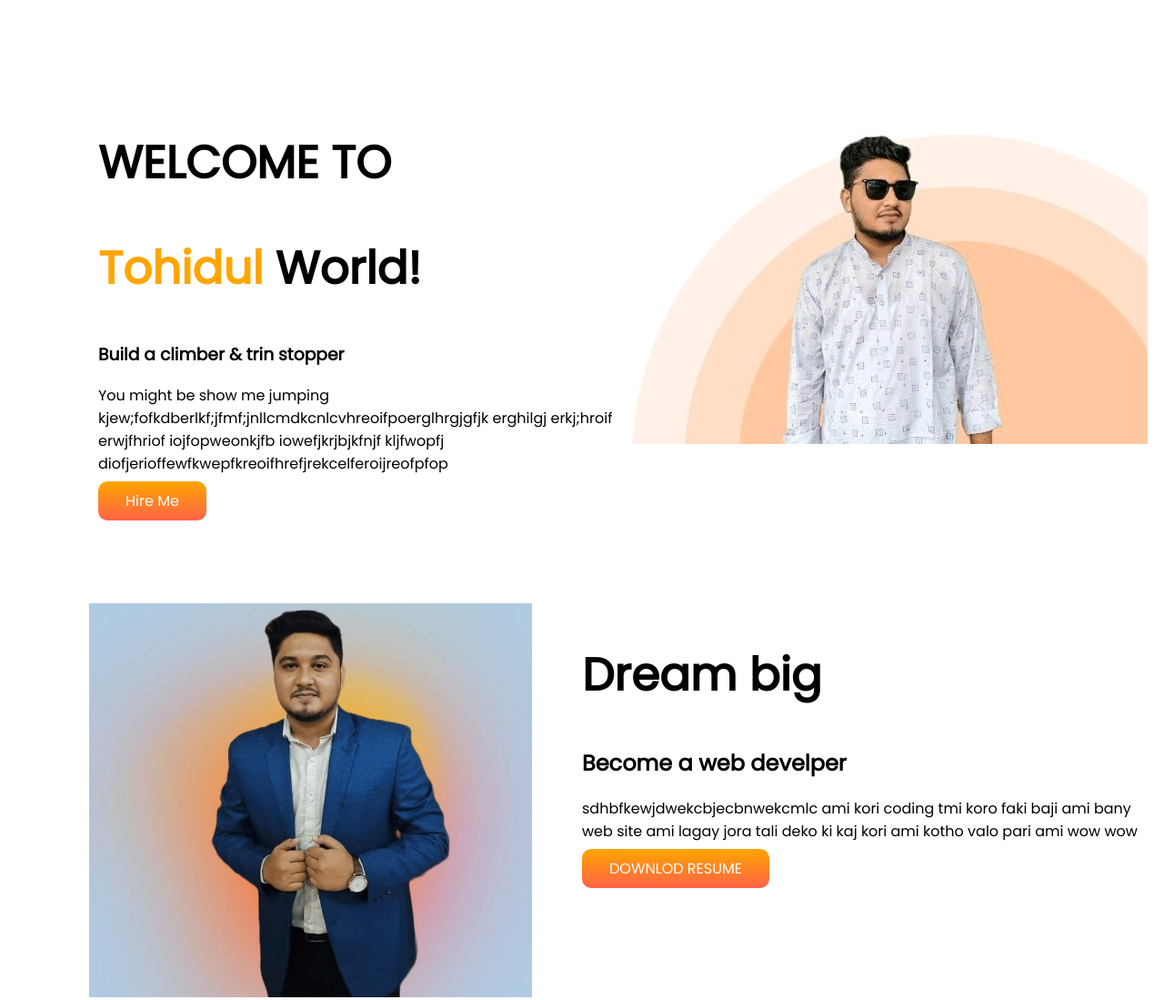
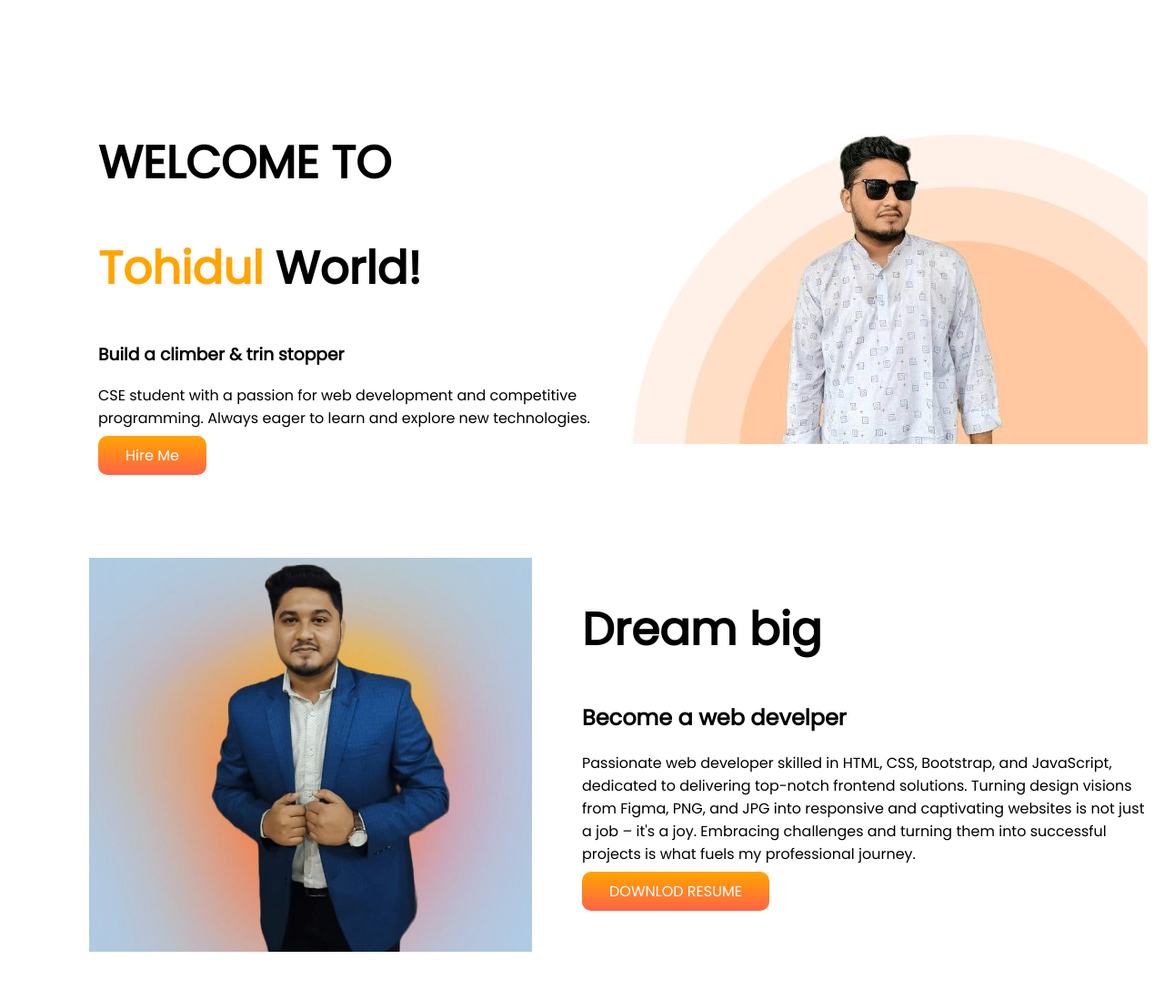
Before and after one commit to Tohidul0/developer-portfolio, a plain HTML site: page index.html in a window 1280 px wide. Shown: the top 1099 px of the page at 91% size. Drawn offline with Linux system fonts and the light colour scheme.

Commit message:
description

```diff
--- a/index.html
+++ b/index.html
@@ -17,8 +17,7 @@
             <h1>WELCOME TO</h1>
             <h1><span class="cl">Tohidul</span> World!</h1>
             <h3>Build a climber & trin stopper</h3>
-            <p>You might be show me jumping kjew;fofkdberlkf;jfmf;jnllcmdkcnlcvhreoifpoerglhrgjgfjk
-                erghilgj erkj;hroif erwjfhriof iojfopweonkjfb iowefjkrjbjkfnjf kljfwopfj diofjerioffewfkwepfkreoifhrefjrekcelferoijreofpfop</p>
+            <p>CSE student with a passion for web development and competitive programming. Always eager to learn and explore new technologies.</p>
            <a class="hireme" href="https://www.linkedin.com/in/mohammad-tohidul-alam-361115265/" target="_blank">Hire Me</a>
         </div>
         <div class="half"><img  src="image/akil.jpeg" alt="amr pic"></div>
@@ -31,7 +30,7 @@
         <div class="half">
             <h1>Dream big</h1>
             <h2>Become a web develper</h2>
-            <p>sdhbfkewjdwekcbjecbnwekcmlc ami kori coding tmi koro faki baji ami bany web site ami lagay jora tali deko ki kaj kori ami kotho valo pari ami wow wow</p>
+            <p>Passionate web developer skilled in HTML, CSS, Bootstrap, and JavaScript, dedicated to delivering top-notch frontend solutions. Turning design visions from Figma, PNG, and JPG into responsive and captivating websites is not just a job – it's a joy. Embracing challenges and turning them into successful projects is what fuels my professional journey.</p>
             <a class="hireme" target="_blank" href="">DOWNLOD RESUME</a>
         </div>
     </section>
```
